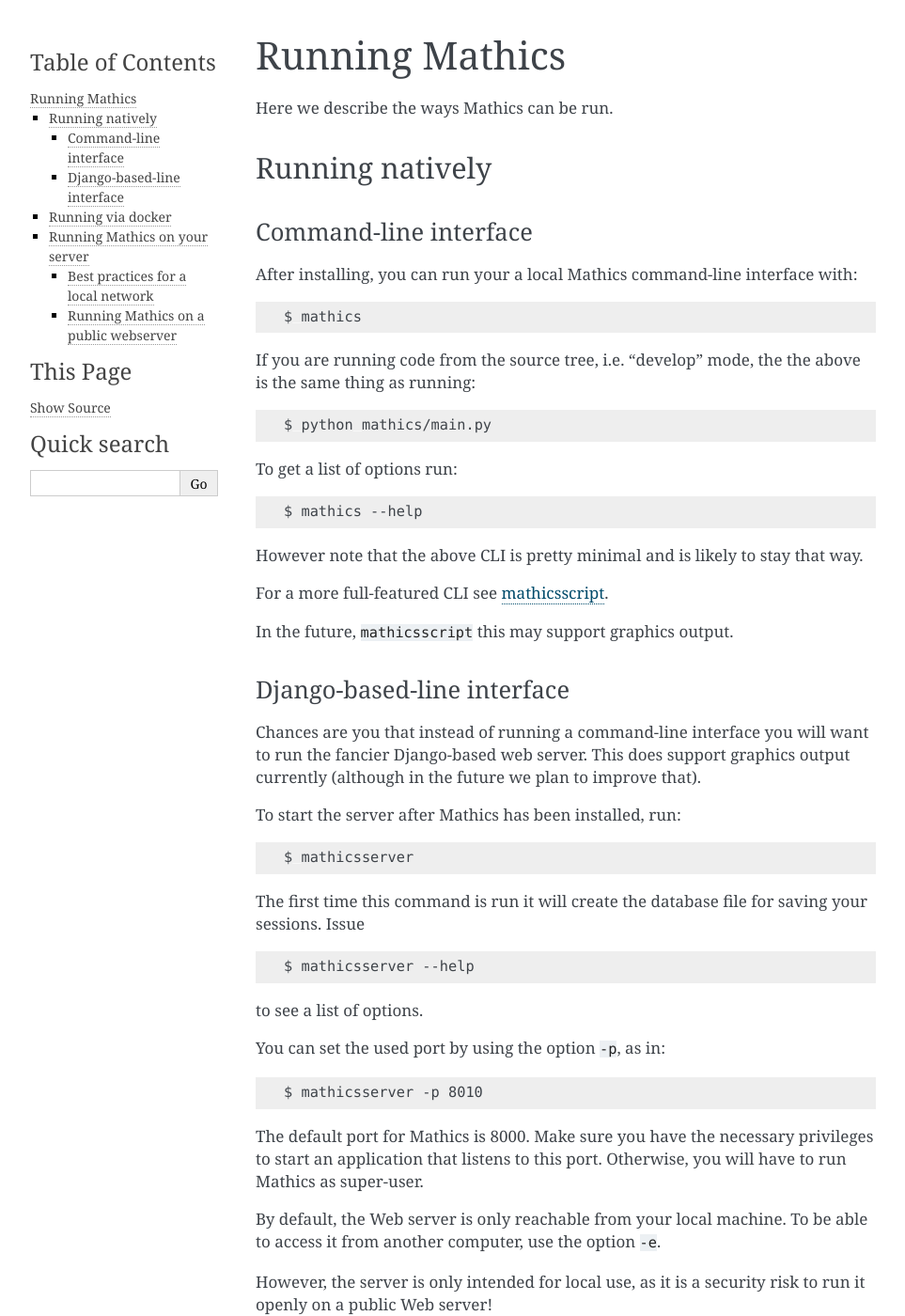
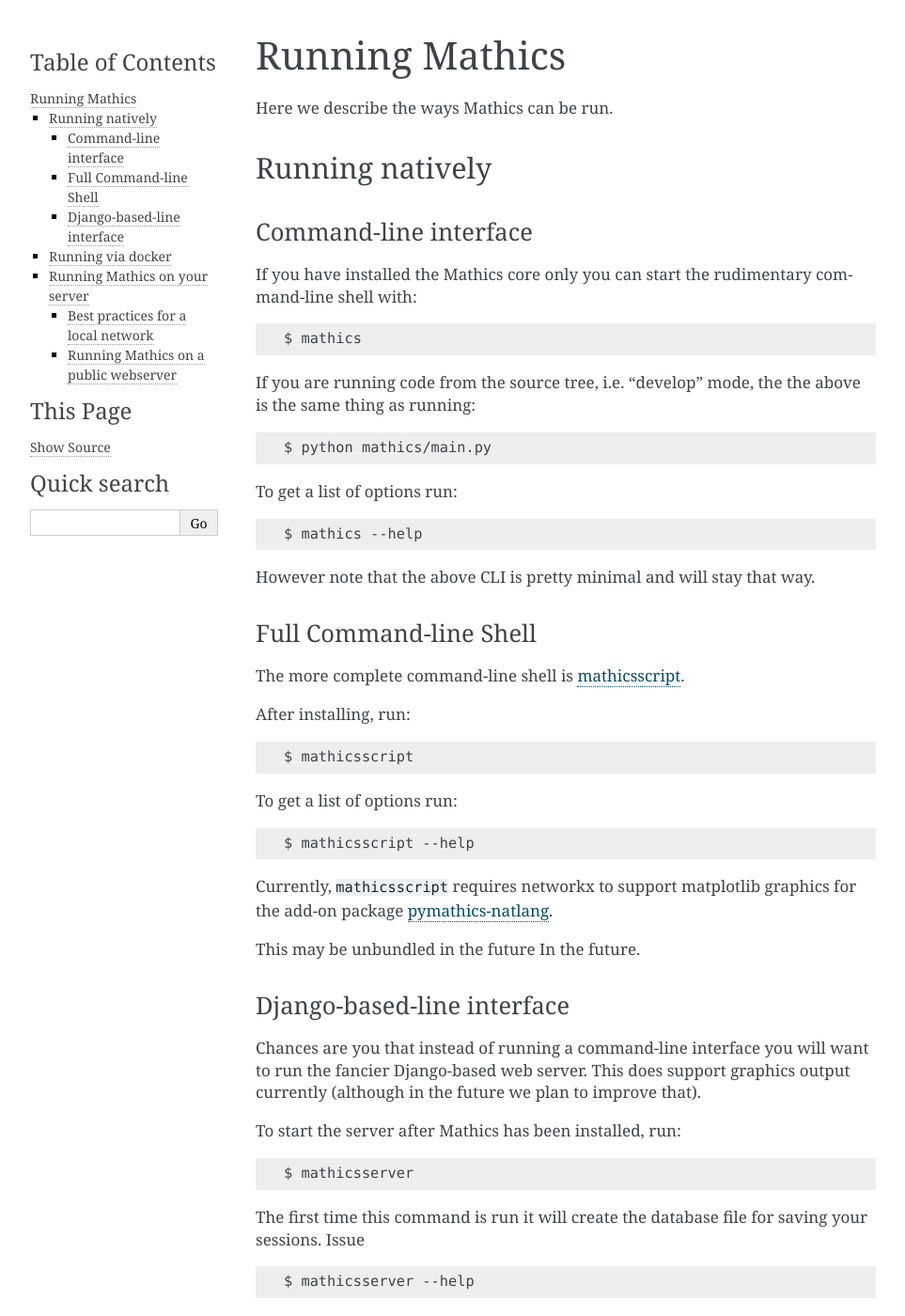
Before and after one commit to Mathics3/mathics-development-guide, a Sphinx documentation site: the page built from docs/running.rst, in a window 1280 px wide and 1400 px high. Shown: the whole window at 94% size, without its empty margins (148-1111 px from the left). Built offline with Sphinx 7.4.7, drawn with Linux system fonts in a browser that asks for light colours.

Commit message:
Another pass at docs.
Still more is needed though.

```diff
--- a/docs/developing-code.rst
+++ b/docs/developing-code.rst
@@ -9,8 +9,8 @@
    :maxdepth: 1
 
    developing-code/calling-mathics-library-from-within-python-code
-   developing-code/contributing-developing
    developing-code/code-overview
    developing-code/extending
    developing-code/uml
+   developing-code/contributing-developing
    developing-code/misc
--- a/docs/developing-code/extending/documentation-markup.rst
+++ b/docs/developing-code/extending/documentation-markup.rst
@@ -6,6 +6,8 @@
 There is a lot of special markup syntax you can use in the
 documentation. It is kind of a mixture of XML, LaTeX, Python doctest,
 and custom markup.
+
+*In the future, we plan to use more Sphinx-based documentation.*
 
 The following commands can be used to specify test cases.
 
--- a/docs/running.rst
+++ b/docs/running.rst
@@ -13,8 +13,8 @@
 Command-line interface
 ^^^^^^^^^^^^^^^^^^^^^^
 
-After installing, you can run your a local Mathics command-line
-interface with:
+If you have installed the Mathics core only you can start the
+rudimentary command-line shell with:
 
 .. code:: bash
 
@@ -33,13 +33,32 @@
 
     $ mathics --help
 
-However note that the above CLI is pretty minimal and is likely to stay
+However note that the above CLI is pretty minimal and will stay
 that way.
 
-For a more full-featured CLI see
-`mathicsscript <https://github.com/Mathics3/mathicsscript>`__.
+Full Command-line Shell
+^^^^^^^^^^^^^^^^^^^^^^^
 
-In the future, ``mathicsscript`` this may support graphics output.
+The more complete command-line shell is
+`mathicsscript <https://github.com/Mathics3/mathicsscript>`_.
+
+After installing, run:
+
+.. code:: bash
+
+    $ mathicsscript
+
+To get a list of options run:
+
+::
+
+    $ mathicsscript --help
+
+
+Currently, ``mathicsscript`` requires networkx to support matplotlib
+graphics for the add-on package `pymathics-natlang <https://github.com/Mathics3/pymathics_natlang>`_.
+
+This may be unbundled in the future In the future.
 
 Django-based-line interface
 ^^^^^^^^^^^^^^^^^^^^^^^^^^^
```
Also changed, not shown: other parts of docs/developing-code/extending/documentation-markup.rst (+2 -2 lines), other parts of docs/running.rst (+2 -0 lines), docs/installing.rst (+46 -12 lines), 2 other files.
